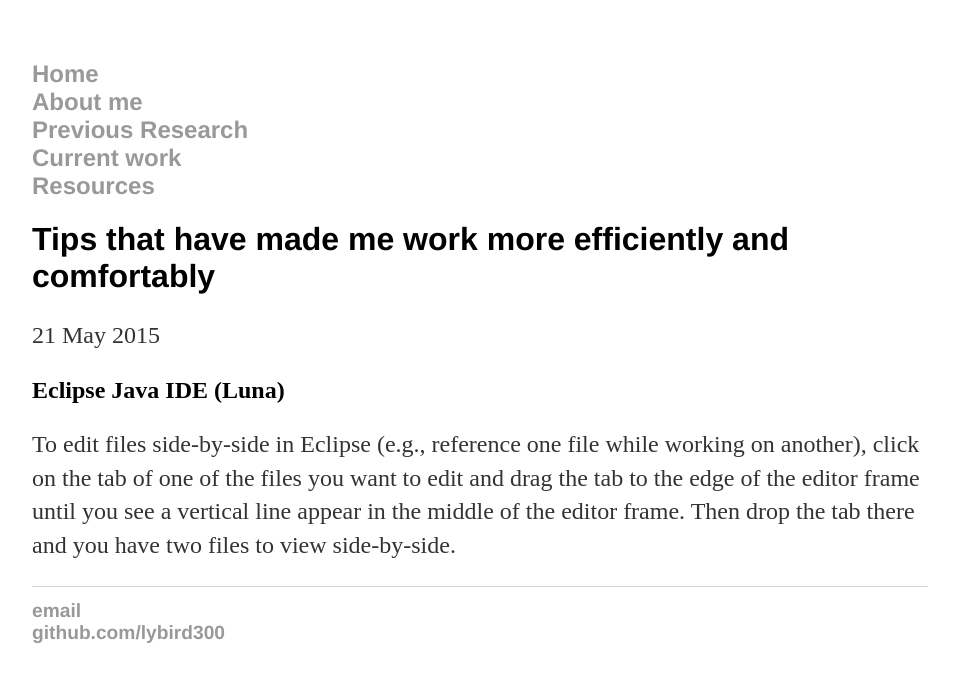
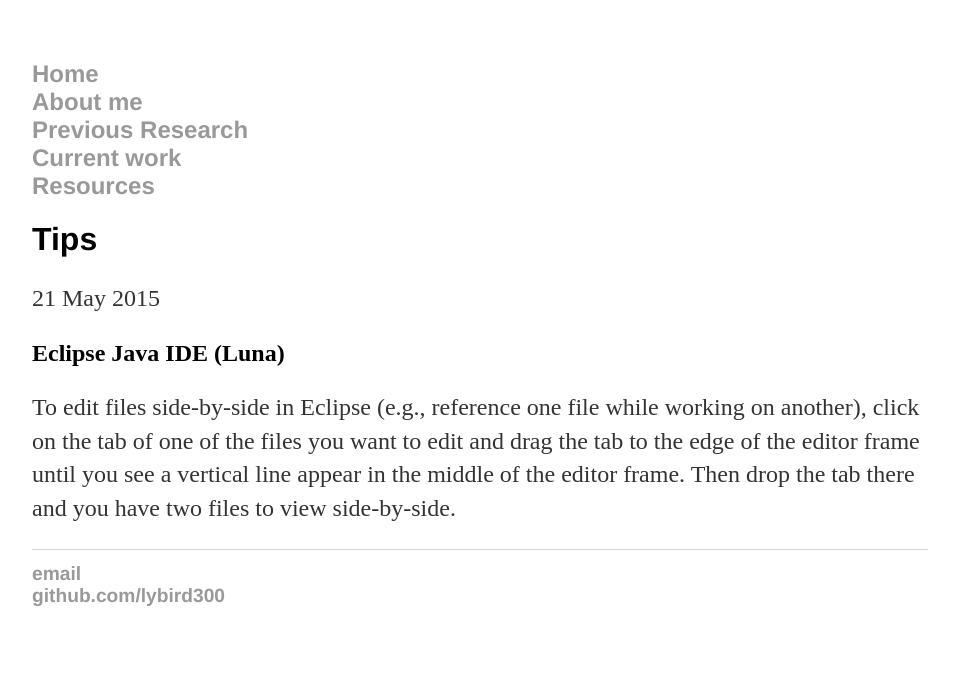
Before and after one commit to lybird300/lybird300.github.io, a Jekyll site: the page built from _posts/2015-05-21-tip.md, in a window 1280 px wide. Shown: the top 682 px of the page, without its empty margins (160-1119 px from the left). Built offline with Jekyll 4.4.1, drawn with Linux system fonts in a browser that asks for light colours.

Commit message:
Update 2015-05-21-tip.md

```diff
--- a/_posts/2015-05-21-tip.md
+++ b/_posts/2015-05-21-tip.md
@@ -1,6 +1,6 @@
 ---
 layout: post
-title: "Tips that have made me work more efficiently and comfortably"
+title: "Tips"
 date: 2015-05-21
 ---
 
```
